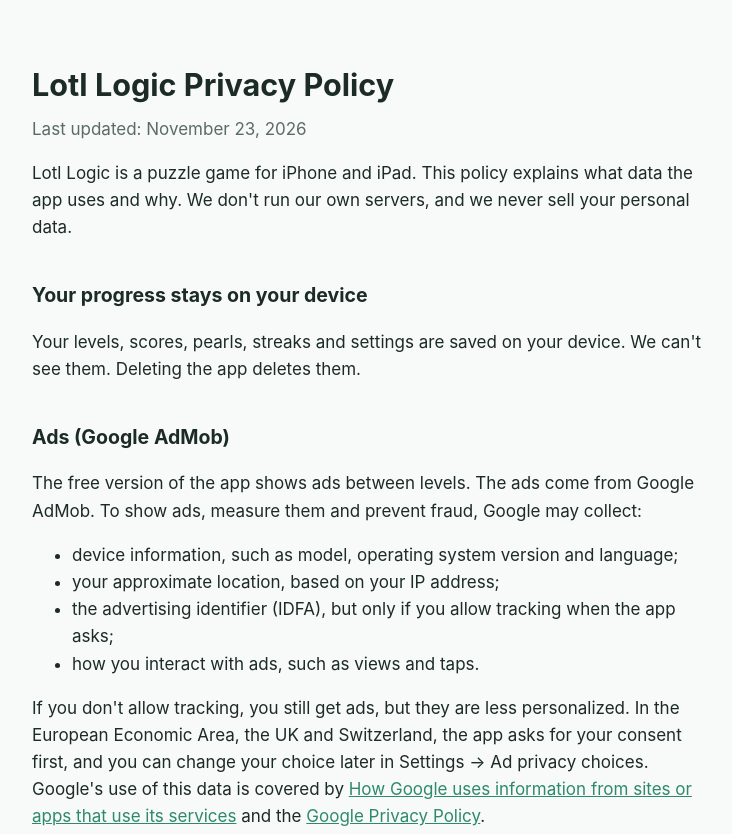
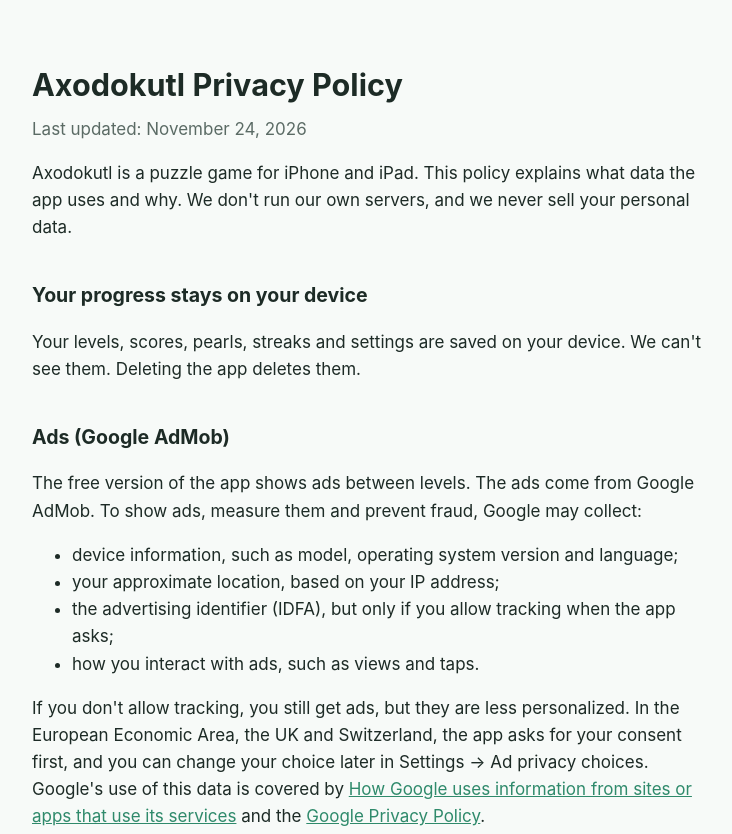
Before and after one commit to arpad-la/lotllogic, a plain HTML site: page privacy.html in a window 1280 px wide. Shown: the top 834 px of the page, without its empty margins (268-1000 px from the left). Drawn offline with Linux system fonts and the light colour scheme.

Commit message:
Rename to Axodokutl

```diff
--- a/privacy.html
+++ b/privacy.html
@@ -3,7 +3,7 @@
 <head>
 <meta charset="utf-8">
 <meta name="viewport" content="width=device-width, initial-scale=1">
-<title>Lotl Logic Privacy Policy</title>
+<title>Axodokutl Privacy Policy</title>
 <style>
   :root { --bg: #f7faf8; --fg: #1d2b26; --muted: #5b6b65; --accent: #2f8a6b; }
   @media (prefers-color-scheme: dark) { :root { --bg: #111816; --fg: #e4ece8; --muted: #9aaba4; --accent: #6cc7a3; } }
@@ -17,10 +17,10 @@
 </head>
 <body>
 <main>
-<h1>Lotl Logic Privacy Policy</h1>
-<p class="updated">Last updated: November 23, 2026</p>
+<h1>Axodokutl Privacy Policy</h1>
+<p class="updated">Last updated: November 24, 2026</p>
 
-<p>Lotl Logic is a puzzle game for iPhone and iPad. This policy explains what data the app uses and why. We don't run our own servers, and we never sell your personal data.</p>
+<p>Axodokutl is a puzzle game for iPhone and iPad. This policy explains what data the app uses and why. We don't run our own servers, and we never sell your personal data.</p>
 
 <h2>Your progress stays on your device</h2>
 <p>Your levels, scores, pearls, streaks and settings are saved on your device. We can't see them. Deleting the app deletes them.</p>
@@ -43,7 +43,7 @@
 <p>If you're signed in to Game Center, the app sends your scores and achievements to Apple's Game Center so they appear on leaderboards. This is handled by Apple under the <a href="https://www.apple.com/legal/privacy/">Apple Privacy Policy</a>. You can sign out of Game Center in iOS Settings.</p>
 
 <h2>Children</h2>
-<p>Lotl Logic is not directed at children under 13, and we don't knowingly collect their personal information.</p>
+<p>Axodokutl is not directed at children under 13, and we don't knowingly collect their personal information.</p>
 
 <h2>Changes</h2>
 <p>If this policy changes, we'll update this page and the date at the top.</p>
```
Also changed, not shown: support.html (+3 -3 lines).
